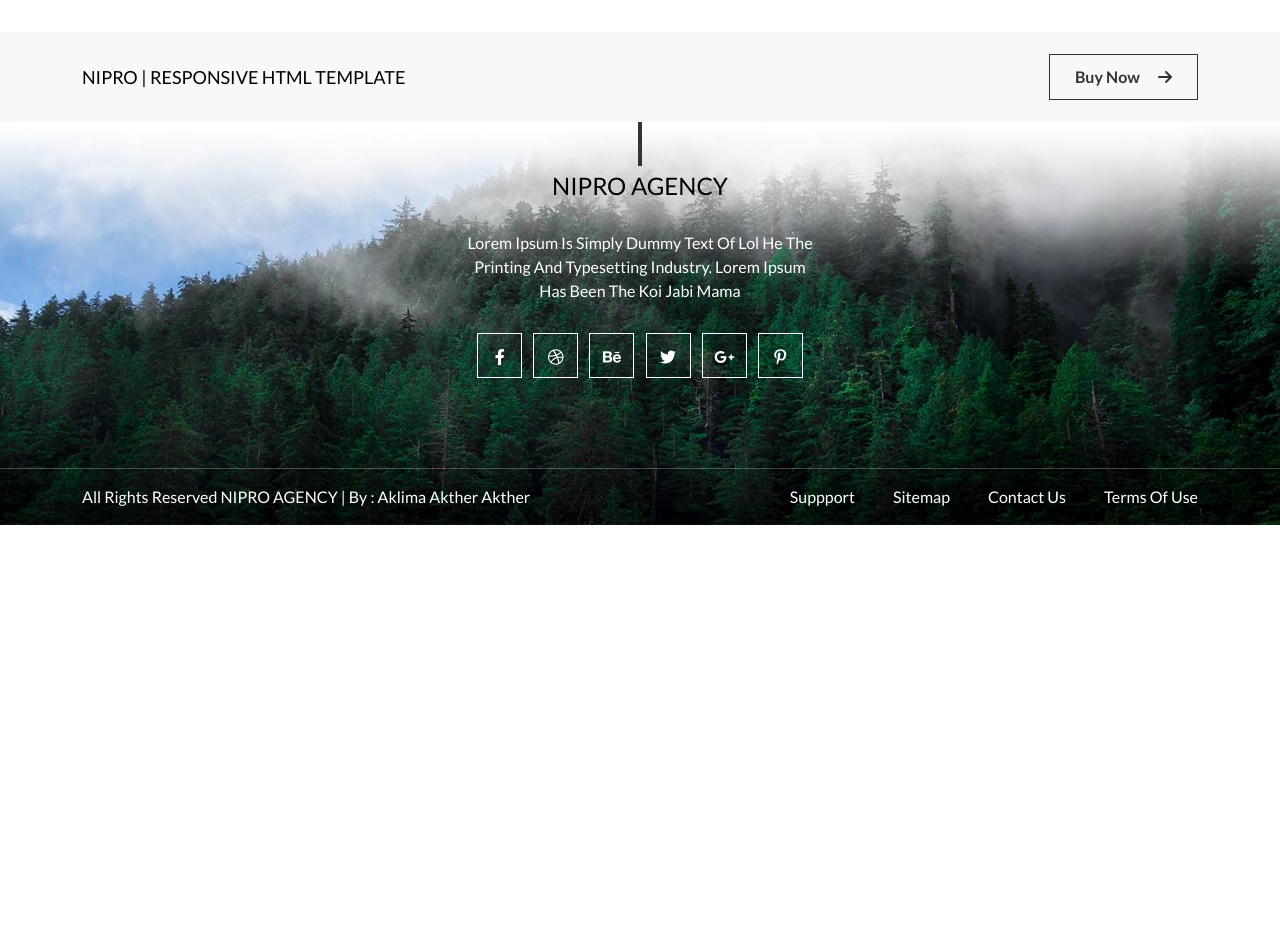
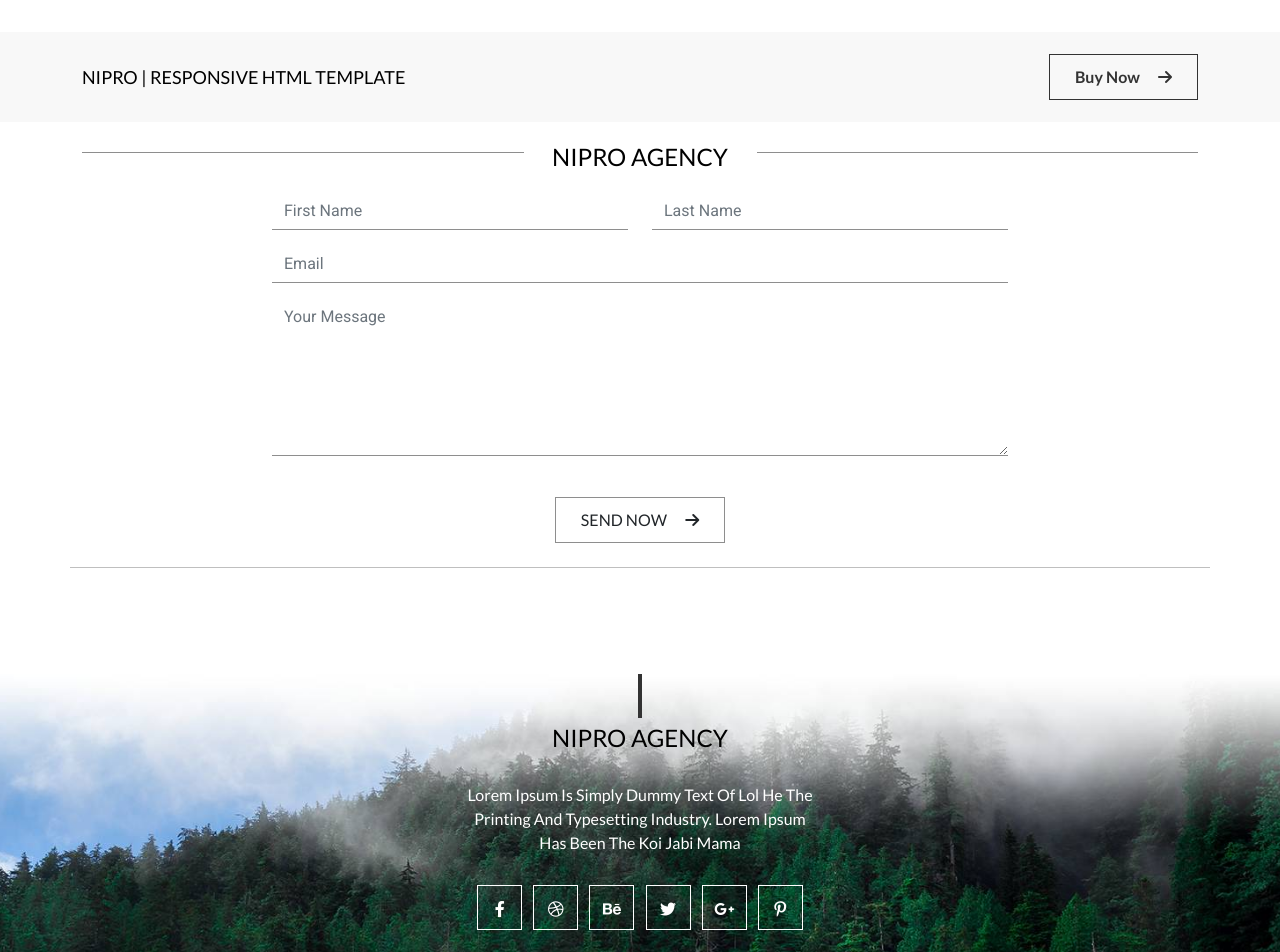
Before and after one commit to aklimaruhina/nipropsd, a plain HTML site: page index.html in a window 1280 px wide. Shown: the part 3740-4692 px from the top of the page. Before the commit the page ends 4265 px from the top, so only its background shows below. Drawn offline with Linux system fonts and the light colour scheme; some icons are missing.

Commit message:
contact page update

```diff
--- a/css/style.css
+++ b/css/style.css
@@ -375,6 +375,92 @@ a.icon i{
     border: 1px solid #333;background:transparent;
 }
 /*End buy page*/
+/*Contact Us page */
+.contact-page{
+    margin-top: 30px;
+    padding-bottom: 90px;
+}
+.line{
+width: 100%;
+    height: 1px;
+    background: #8e8e8e;
+
+}
+.contact-title{
+    /*text-align: center;*/
+    display: inline-block;
+    width: 233px;
+    background: #fff;
+    margin-top: -46px;
+    /* border: 1px solid red; */
+    /* margin-bottom: 15px; */
+    overflow: hidden;
+
+
+}
+.contact-title h4 {
+    margin-bottom: 0;
+}
+.hr-text {
+  line-height: 1em;
+  position: relative;
+  outline: 0;
+  border: 0;
+
+  text-align: center;
+  height: 1.5em;
+  opacity: 0.5;
+}
+.hr-text:before {
+  content: "";
+  background: linear-gradient(to right, transparent, #818078, transparent);
+  position: absolute;
+  left: 0;
+  top: 50%;
+  width: 100%;
+  height: 1px;
+}
+.hr-text:after {
+  content: attr(data-content);
+  position: relative;
+  display: inline-block;
+  color: black;
+  padding: 0 0.5em;
+  line-height: 1.5em;
+  /*color: 818078;*/
+  font-size: 30px;
+  font-family: 'Lato', sans-serif;
+  background-color: #fcfcfa;
+}
+.contact-form .form-control{
+    border:0;
+    border-bottom: 1px solid #8e8e8e;
+    font-family: 'Roboto', sans-serif;
+    font-size: 16px;
+    color: #8e8e8e;
+    box-shadow: none;
+    border-radius: 0;
+
+}
+ .contact-form .form-control:focus{
+    outline: none;
+    border:none;
+    border-bottom: 1px solid #333;
+    box-shadow: none;
+    background: none;
+    color: #333;
+}
+.send-btn{
+    border: 1px solid #8e8e8e;
+    border-radius: 0;
+    text-transform: uppercase;
+    padding: 10px 25px;
+    margin-top: 25px;
+}
+.send-btn i{
+    padding-left: 15px;
+}
+/*End contact Us*/
 /*Footer page start here */
 footer{
     background: url('../img/footer-bg.jpg')no-repeat;
--- a/index.html
+++ b/index.html
@@ -738,7 +738,51 @@
     </section>
     <section class="testimonial_page"></section>
     <section class="contact-page">
+      <div class="container">
+        <div class="row">
+          <div class="col-lg-12 text-center mb-3">
+            <div class="line"></div>
+            <div class="contact-title">
+              <h4 class="text-uppercase">
+                  Nipro agency
+              </h4>
+            </div>
+              <!-- <hr class="hr-text" data-content="CONTACT US"> -->
 
+          </div>
+        </div>
+        <div class="row justify-content-center">
+          <div class="col-lg-8">
+            <form action="
+            " class="contact-form">
+              <div class="row mb-3">
+              <div class="col-md-6">
+                <input type="text" class="form-control" placeholder="First name" aria-label="First name">
+              </div>
+              <div class="col-md-6">
+                <input type="text" class="form-control" placeholder="Last name" aria-label="Last name">
+              </div>
+            </div>
+            <div class="row mb-3">
+              <div class="col-md-12">
+                <input type="text" class="form-control" placeholder="Email">
+              </div>
+            </div>
+            <div class="row mb-3">
+              <div class="col-md-12">
+                <textarea name="" id="" cols="30" rows="6" class="form-control" placeholder="Your message"></textarea>
+              </div>
+            </div>
+            <div class="row text-center">
+              <div class="col-md-12">
+                <button class="btn send-btn">Send Now <i class="fa-solid fa-arrow-right"></i></button>
+              </div>
+            </div>
+            </form>
+          </div>
+          <hr class="mt-4">
+        </div>
+      </div>
     </section>
     <!-- Footer page start here  -->
     <footer class="footer">
```
